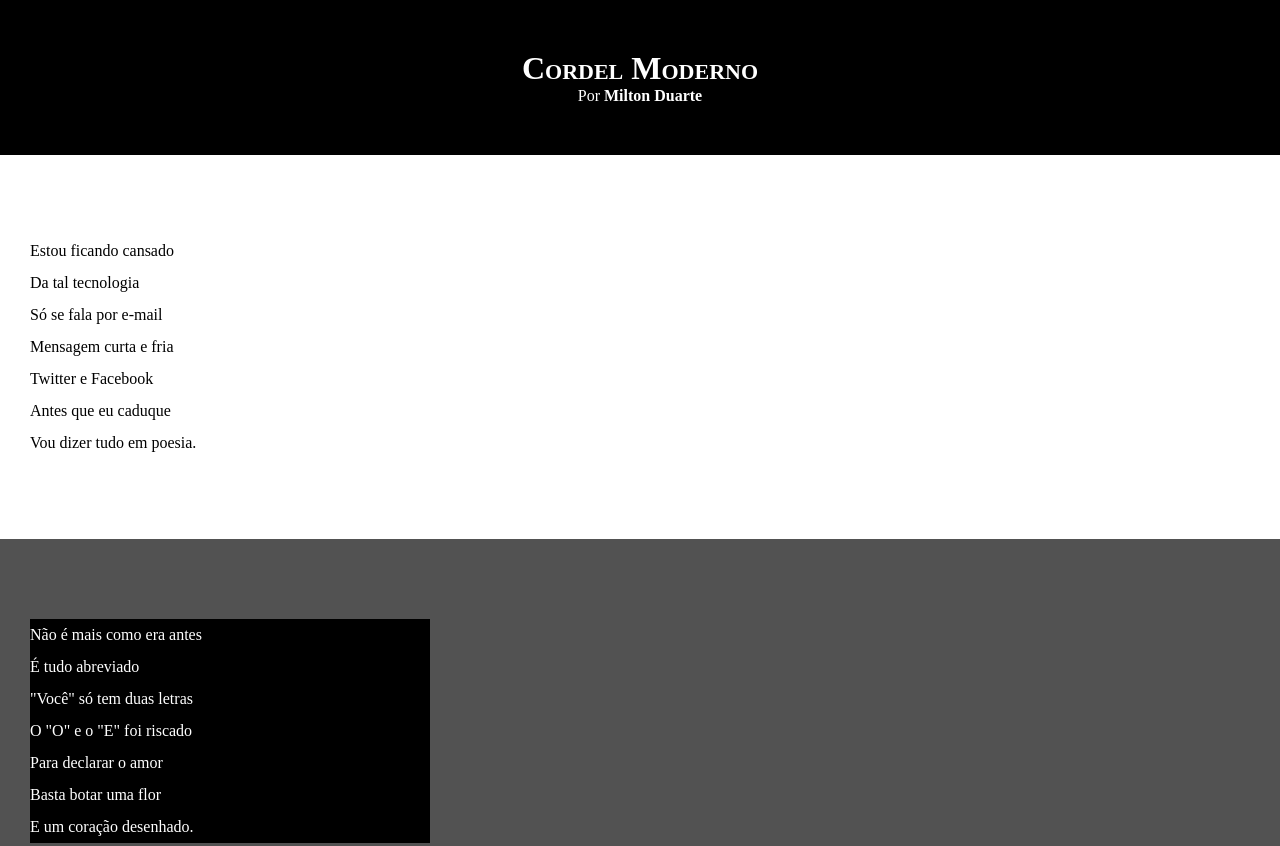
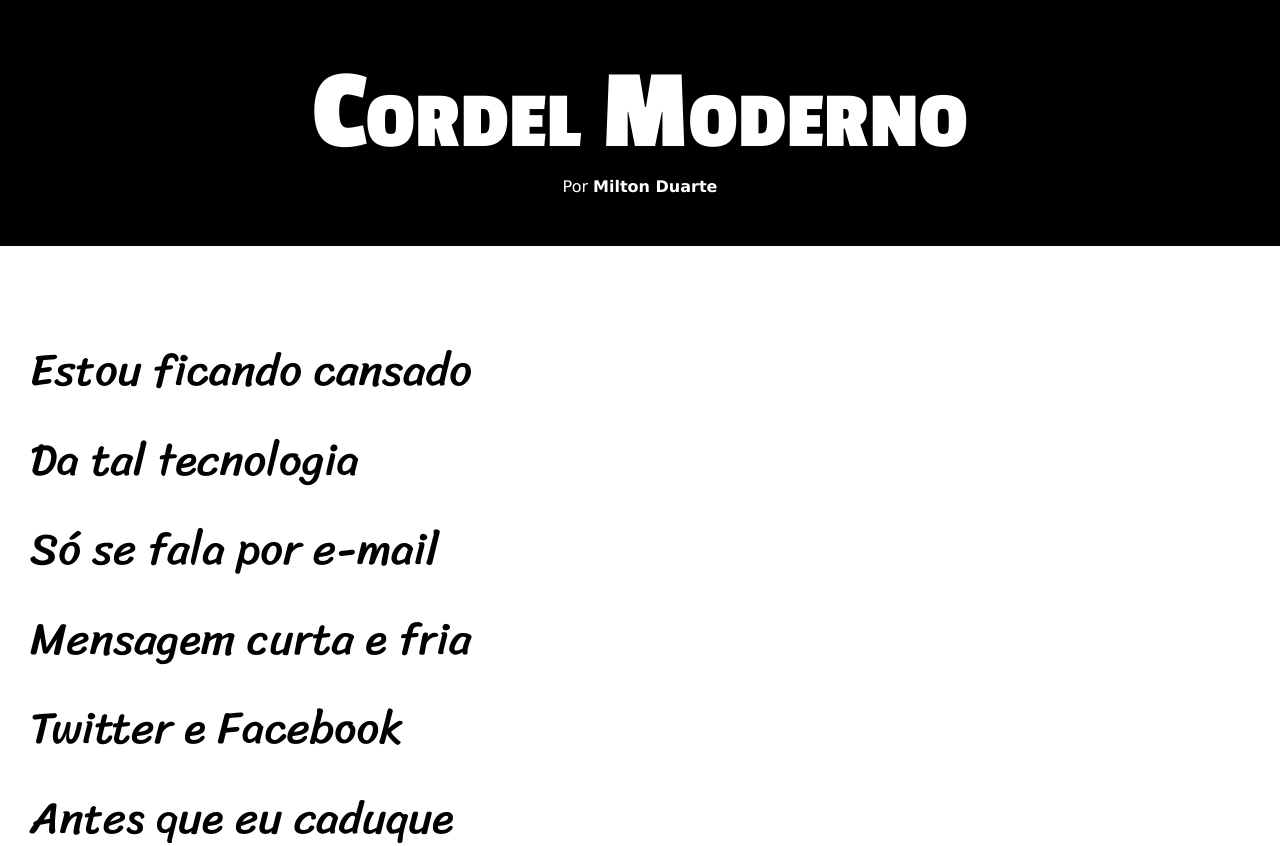
Before and after one commit to matheusbiesdorf/html-css, a plain HTML site: page desafios/projeto-cordel/index.html in a window 1280 px wide. Shown: the top 846 px of the page. Drawn offline with Linux system fonts and the light colour scheme.

Commit message:
Atualizando projeto-cordel

```diff
--- a/desafios/projeto-cordel/estilo/style.css
+++ b/desafios/projeto-cordel/estilo/style.css
@@ -1,4 +1,14 @@
 @charset "UTF-8";
+
+@import url('https://fonts.googleapis.com/css2?family=Passion+One:wght@400;700;900&display=swap');
+
+@import url('https://fonts.googleapis.com/css2?family=Sriracha&display=swap');
+
+:root{
+    --fonte1: Verdana, Geneva, Tahoma, sans-serif;
+    --fonte2: 'Passion One', cursive;
+    --fonte3: 'Sriracha', cursive;
+}
 
 *{
     margin: 0px;
@@ -8,6 +18,7 @@
 html, body{
     min-height: 100vh;
     background-color: darkgray;
+    font-family: var(--fonte1);
 }
 
 /* HEADER */
@@ -21,6 +32,8 @@ header{
 header>h1{
     padding-top: 50px;
     font-variant: small-caps;
+    font-family: var(--fonte2);
+    font-size: 9vw;
 }
 
 header > p{
@@ -44,6 +57,8 @@ section{
     padding-bottom: 10vh;
     line-height: 2em;
     padding-left: 30px;
+    font-family: var(--fonte3);
+    font-size: 3.5vw;
 }
 
 section.normal{
@@ -57,7 +72,7 @@ section.imagem{
 
 section.imagem > p{
     background-color: black ;
-    width: 400px;
+    display: inline-block;
 }
 
 /* FOOTER */
```
